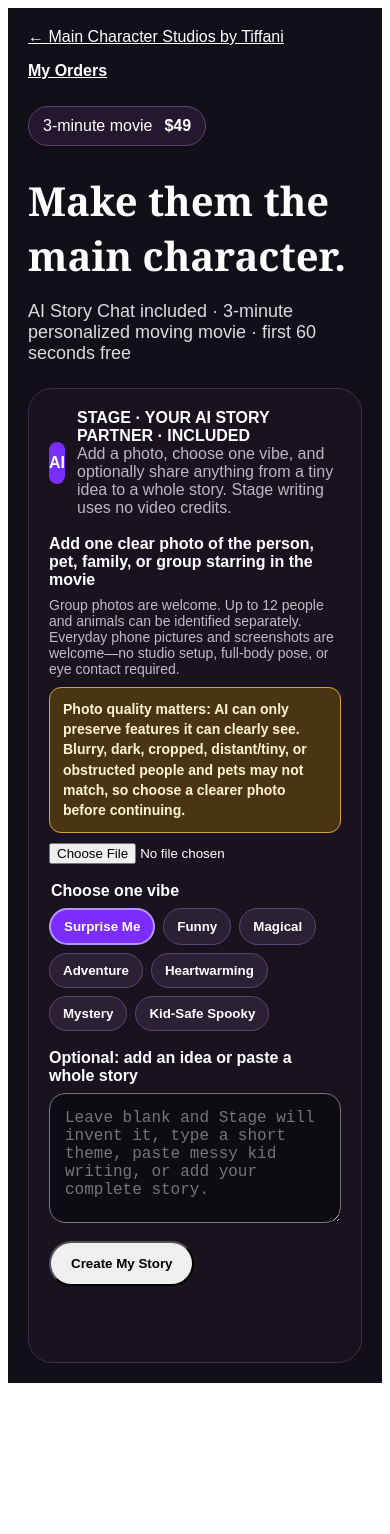
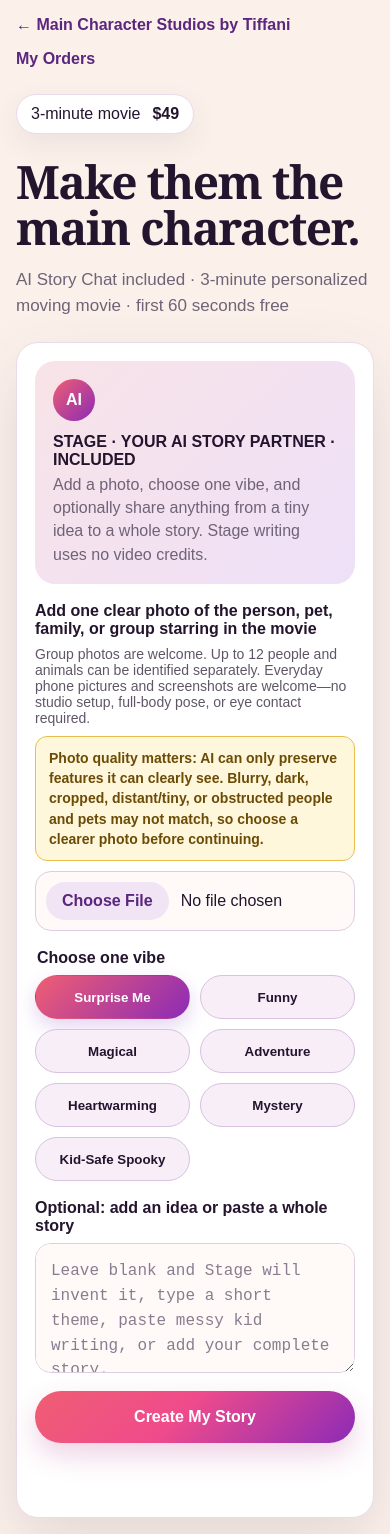
Before and after one commit to debeaux13-cloud/cajun-country, a Next.js app: page /create in a window 390 px wide. Before the commit the page ends 1391 px from the top, so only its background shows below. Built offline with nearby package versions, Linux system fonts and the light colour scheme.

Commit message:
Polish the mobile customer creation experience

```diff
--- a/pages/create.js
+++ b/pages/create.js
@@ -159,46 +159,87 @@
     }catch(error){previewRequest.current=false;setStatus(error.message);setBusy(false)}
   }
 
-  return <main style={{minHeight:'100vh',background:'#120f18',color:'#fff',fontFamily:'Arial,sans-serif'}}>
-    <div style={{maxWidth:980,margin:'0 auto',padding:20}}>
-      <header style={{display:'flex',justifyContent:'space-between',gap:16,alignItems:'center',flexWrap:'wrap'}}>
+  return <main className='createPage' style={{minHeight:'100vh',background:'#120f18',color:'#fff',fontFamily:'Arial,sans-serif'}}>
+    <div className='createShell' style={{maxWidth:980,margin:'0 auto',padding:20}}>
+      <header className='createHeader' style={{display:'flex',justifyContent:'space-between',gap:16,alignItems:'center',flexWrap:'wrap'}}>
         <a href='/' style={{color:'#fff'}}>← Main Character Studios by Tiffani</a>
         <a href='/my-orders' style={{color:'#fff',fontWeight:900}}>My Orders</a>
       </header>
-      <div style={{marginTop:26,padding:'10px 14px',display:'inline-flex',gap:12,alignItems:'center',borderRadius:999,background:'#24182f',border:'1px solid #5c4470'}}><span>3-minute movie</span><strong>$49</strong></div>
-      <h1 style={{fontFamily:'Georgia,serif',fontSize:'clamp(40px,7vw,70px)',marginBottom:8}}>Make them the main character.</h1>
-      <p style={{fontSize:18,opacity:.85}}>AI Story Chat included · 3-minute personalized moving movie · first 60 seconds free</p>
-      <section style={{marginTop:24,background:'#19121f',border:'1px solid #3d2d49',borderRadius:24,padding:20}}>
-        <div style={{display:'flex',gap:12,alignItems:'center',marginBottom:14}}><div style={{width:42,height:42,borderRadius:99,background:'#7b2cff',display:'grid',placeItems:'center',fontWeight:900}}>AI</div><div><b>STAGE · YOUR AI STORY PARTNER · INCLUDED</b><div style={{opacity:.7}}>Add a photo, choose one vibe, and optionally share anything from a tiny idea to a whole story. Stage writing uses no video credits.</div></div></div>
+      <div className='pricePill' style={{marginTop:26,padding:'10px 14px',display:'inline-flex',gap:12,alignItems:'center',borderRadius:999,background:'#24182f',border:'1px solid #5c4470'}}><span>3-minute movie</span><strong>$49</strong></div>
+      <h1 className='createTitle' style={{fontFamily:'Georgia,serif',fontSize:'clamp(40px,7vw,70px)',marginBottom:8}}>Make them the main character.</h1>
+      <p className='createSubtitle' style={{fontSize:18,opacity:.85}}>AI Story Chat included · 3-minute personalized moving movie · first 60 seconds free</p>
+      <section className='createCard' style={{marginTop:24,background:'#19121f',border:'1px solid #3d2d49',borderRadius:24,padding:20}}>
+        <div className='stageIntro' style={{display:'flex',gap:12,alignItems:'center',marginBottom:14}}><div className='aiBadge' style={{width:42,height:42,borderRadius:99,background:'#7b2cff',display:'grid',placeItems:'center',fontWeight:900}}>AI</div><div><b>STAGE · YOUR AI STORY PARTNER · INCLUDED</b><div style={{opacity:.7}}>Add a photo, choose one vibe, and optionally share anything from a tiny idea to a whole story. Stage writing uses no video credits.</div></div></div>
 
         <div style={{margin:'18px 0'}}>
           <label style={{display:'block',fontWeight:800,marginBottom:8}}>Add one clear photo of the person, pet, family, or group starring in the movie</label>
           <div style={{fontSize:14,opacity:.72,marginBottom:8}}>Group photos are welcome. Up to 12 people and animals can be identified separately. Everyday phone pictures and screenshots are welcome—no studio setup, full-body pose, or eye contact required.</div>
-          <div role='note' style={{fontSize:14,fontWeight:800,lineHeight:1.45,margin:'10px 0',padding:'11px 13px',borderRadius:12,color:'#fff4cf',background:'#4a3512',border:'1px solid #d6a33b'}}>Photo quality matters: AI can only preserve features it can clearly see. Blurry, dark, cropped, distant/tiny, or obstructed people and pets may not match, so choose a clearer photo before continuing.</div>
-          <input type='file' disabled={busy||checkingPhoto} accept='image/jpeg,image/png,image/webp,image/heic,image/heif' onChange={file}/>{checkingPhoto&&<span style={{marginLeft:10}}>Checking photo…</span>}{image&&!checkingPhoto&&<span style={{marginLeft:10}}>✓ photo prepared</span>}
+          <div className='photoNote' role='note' style={{fontSize:14,fontWeight:800,lineHeight:1.45,margin:'10px 0',padding:'11px 13px',borderRadius:12,color:'#fff4cf',background:'#4a3512',border:'1px solid #d6a33b'}}>Photo quality matters: AI can only preserve features it can clearly see. Blurry, dark, cropped, distant/tiny, or obstructed people and pets may not match, so choose a clearer photo before continuing.</div>
+          <input className='photoInput' type='file' disabled={busy||checkingPhoto} accept='image/jpeg,image/png,image/webp,image/heic,image/heif' onChange={file}/>{checkingPhoto&&<span style={{marginLeft:10}}>Checking photo…</span>}{image&&!checkingPhoto&&<span style={{marginLeft:10}}>✓ photo prepared</span>}
           {photoCheck&&<div role={photoCheck.status==='retry_required'?'alert':'status'} style={{marginTop:12,padding:'12px 14px',borderRadius:14,lineHeight:1.45,border:`1px solid ${photoCheck.status==='good'?'#4cc38a':photoCheck.status==='caution'?'#d6a33b':'#ff6b6b'}`,background:photoCheck.status==='good'?'#153d2b':photoCheck.status==='caution'?'#4a3512':'#4a1d25'}}><strong>{photoCheck.status==='good'?'✓ This photo is usable':photoCheck.status==='caution'?'This photo is usable—with a heads-up':'Please try another photo'}</strong>{photoCheck.visiblePrincipalSubjectCount>0&&<span> · {photoCheck.visiblePrincipalSubjectCount} principal {photoCheck.visiblePrincipalSubjectCount===1?'subject':'subjects'} visible</span>}<div>{photoCheck.reason}</div><div style={{opacity:.82}}>{photoCheck.tip}</div></div>}
         </div>
 
-        <fieldset disabled={busy} style={{border:0,padding:0,margin:'18px 0'}}><legend style={{fontWeight:800,marginBottom:8}}>Choose one vibe</legend><div style={{display:'flex',gap:8,flexWrap:'wrap'}}>{VIBES.map(option=><button type='button' key={option.value} aria-pressed={vibe===option.value} onClick={()=>chooseVibe(option.value)} style={{padding:'9px 13px',borderRadius:999,fontWeight:800,background:vibe===option.value?'#7b2cff':'#2b2135',color:'#fff',border:vibe===option.value?'2px solid #b994ff':'1px solid #5c4470'}}>{option.label}</button>)}</div></fieldset>
+        <fieldset className='vibePicker' disabled={busy} style={{border:0,padding:0,margin:'18px 0'}}><legend style={{fontWeight:800,marginBottom:8}}>Choose one vibe</legend><div className='vibeButtons' style={{display:'flex',gap:8,flexWrap:'wrap'}}>{VIBES.map(option=><button className='vibeButton' type='button' key={option.value} aria-pressed={vibe===option.value} onClick={()=>chooseVibe(option.value)} style={{padding:'9px 13px',borderRadius:999,fontWeight:800,background:vibe===option.value?'#7b2cff':'#2b2135',color:'#fff',border:vibe===option.value?'2px solid #b994ff':'1px solid #5c4470'}}>{option.label}</button>)}</div></fieldset>
 
         <label htmlFor='story-input' style={{display:'block',fontWeight:800,marginBottom:8}}>Optional: add an idea or paste a whole story</label>
-        <textarea id='story-input' disabled={busy} value={idea} onChange={event=>changeIdea(event.target.value)} placeholder='Leave blank and Stage will invent it, type a short theme, paste messy kid writing, or add your complete story.' style={{width:'100%',minHeight:130,padding:15,borderRadius:16,background:'#0f0b13',color:'#fff',boxSizing:'border-box',fontSize:16}}/>
+        <textarea className='storyInput' id='story-input' disabled={busy} value={idea} onChange={event=>changeIdea(event.target.value)} placeholder='Leave blank and Stage will invent it, type a short theme, paste messy kid writing, or add your complete story.' style={{width:'100%',minHeight:130,padding:15,borderRadius:16,background:'#0f0b13',color:'#fff',boxSizing:'border-box',fontSize:16}}/>
 
-        {!drafts.length&&draftsUsed<3&&<button disabled={busy||checkingPhoto||photoCheck?.status==='retry_required'} onClick={stage} style={{marginTop:14,padding:'13px 20px',borderRadius:999,fontWeight:900}}>{busy?'Creating Draft…':checkingPhoto?'Checking Photo…':'Create My Story'}</button>}
-        <p style={{minHeight:24}}>{status}</p>
+        {!drafts.length&&draftsUsed<3&&<button className='primaryButton' disabled={busy||checkingPhoto||photoCheck?.status==='retry_required'} onClick={stage} style={{marginTop:14,padding:'13px 20px',borderRadius:999,fontWeight:900}}>{busy?'Creating Draft…':checkingPhoto?'Checking Photo…':'Create My Story'}</button>}
+        <p className='statusLine' style={{minHeight:24}}>{status}</p>
         {!drafts.length&&draftsUsed>=3&&<p style={{padding:12,borderRadius:12,background:'#2b2135'}}>All 3 Stage text drafts have been used in this page session.</p>}
         {selectedDraft&&<>
           <h3>Choose your favorite Stage draft</h3>
-          <div style={{display:'flex',gap:8,flexWrap:'wrap',marginBottom:16}}>{drafts.map((draft,index)=><button type='button' disabled={busy} key={`${draft.attempt}-${index}`} onClick={()=>setSelectedDraftIndex(index)} aria-pressed={index===selectedDraftIndex} style={{padding:'9px 13px',borderRadius:999,fontWeight:800,color:'#fff',background:index===selectedDraftIndex?'#7b2cff':'#2b2135',border:'1px solid #5c4470'}}>Draft {draft.attempt}/3</button>)}</div>
+          <div style={{display:'flex',gap:8,flexWrap:'wrap',marginBottom:16}}>{drafts.map((draft,index)=><button className='draftButton' type='button' disabled={busy} key={`${draft.attempt}-${index}`} onClick={()=>setSelectedDraftIndex(index)} aria-pressed={index===selectedDraftIndex} style={{padding:'9px 13px',borderRadius:999,fontWeight:800,color:'#fff',background:index===selectedDraftIndex?'#7b2cff':'#2b2135',border:'1px solid #5c4470'}}>Draft {draft.attempt}/3</button>)}</div>
           <h3>Draft {selectedDraft.attempt}/3 · Your editable 3-minute plan</h3>
           <p style={{opacity:.78}}>Make it yours before previewing. For example: “change the horse to a unicorn,” rewrite dialogue, or adjust any event.</p>
-          <textarea disabled={busy} value={selectedDraft.plan} onChange={event=>changeSelectedPlan(event.target.value)} style={{width:'100%',minHeight:360,padding:14,borderRadius:16,background:'#0f0b13',color:'#fff',boxSizing:'border-box'}}/>
-          {draftsUsed<3&&<button disabled={busy} onClick={stage} style={{marginTop:12,padding:'12px 18px',borderRadius:999,fontWeight:900}}>{busy?'Writing another text draft…':'Try another story'}</button>}
+          <textarea className='storyInput planInput' disabled={busy} value={selectedDraft.plan} onChange={event=>changeSelectedPlan(event.target.value)} style={{width:'100%',minHeight:360,padding:14,borderRadius:16,background:'#0f0b13',color:'#fff',boxSizing:'border-box'}}/>
+          {draftsUsed<3&&<button className='secondaryButton' disabled={busy} onClick={stage} style={{marginTop:12,padding:'12px 18px',borderRadius:999,fontWeight:900}}>{busy?'Writing another text draft…':'Try another story'}</button>}
           {draftsUsed>=3&&<p style={{opacity:.76}}>You have all 3 text drafts. Select the one you like best and edit it as much as you want.</p>}
           <p style={{opacity:.72}}>These three choices are text-only and use no video or Runway credits. Your selected draft gets one free moving 60-second preview; after payment, that same story continues through scenes 7–18.</p>
-          <button disabled={busy||!photoCheck?.previewEntitlement} onClick={preview} style={{marginTop:8,padding:'15px 22px',borderRadius:999,fontWeight:900}}>Make my one free moving preview →</button>
+          <button className='previewButton' disabled={busy||!photoCheck?.previewEntitlement} onClick={preview} style={{marginTop:8,padding:'15px 22px',borderRadius:999,fontWeight:900}}>Make my one free moving preview →</button>
         </>}
       </section>
     </div>
+    <style jsx global>{`
+      *{box-sizing:border-box}
+      html,body{margin:0;max-width:100%;overflow-x:hidden}
+      .createPage{background:#fbf1ea!important;color:#24152e!important}
+      .createShell{padding:24px!important}
+      .createHeader a{color:#5b267d!important;font-weight:800;text-decoration:none}
+      .pricePill{background:#fff!important;border:1px solid #eadbe9!important;box-shadow:0 10px 28px rgba(61,35,73,.08)}
+      .createTitle{line-height:1!important;letter-spacing:-1.5px}
+      .createSubtitle{color:#6f6378!important;opacity:1!important}
+      .createCard{background:#fff!important;border:1px solid #eadbe9!important;box-shadow:0 24px 65px rgba(67,36,78,.12);padding:28px!important}
+      .stageIntro{padding:18px;border-radius:20px;background:linear-gradient(135deg,#f8e3e7,#eee0f8);align-items:flex-start!important}
+      .stageIntro>div:last-child>div{color:#6f6378;opacity:1!important;margin-top:4px;line-height:1.45}
+      .aiBadge{background:linear-gradient(135deg,#ef5e72,#8c2bb6)!important;color:#fff;flex:0 0 42px}
+      .photoNote{color:#6b4b05!important;background:#fff7dc!important;border-color:#e8bf4f!important}
+      .photoInput{display:block;width:100%;padding:12px;border:1px solid #ddcde1;border-radius:16px;background:#fffaf7;color:#24152e;font:inherit}
+      .photoInput::file-selector-button{border:0;border-radius:999px;padding:10px 16px;margin-right:12px;background:#f0e4f5;color:#5b267d;font-weight:900;cursor:pointer}
+      .vibeButtons{gap:10px!important}
+      .vibeButton{color:#24152e!important;background:#f7eef8!important;border:1px solid #d8c1e2!important;min-height:44px}
+      .vibeButton[aria-pressed="true"]{color:#fff!important;background:linear-gradient(135deg,#ef5e72,#8c2bb6)!important;border-color:transparent!important;box-shadow:0 8px 20px rgba(122,42,184,.2)}
+      .storyInput{width:100%!important;border:1px solid #ddcde1!important;background:#fffaf7!important;color:#24152e!important;line-height:1.55;resize:vertical}
+      .storyInput::placeholder{color:#8a7c90}
+      .primaryButton,.previewButton{border:0!important;color:#fff!important;background:linear-gradient(135deg,#ef5e72,#ef4b8c 45%,#8c2bb6)!important;box-shadow:0 12px 28px rgba(178,52,137,.22);cursor:pointer;font-size:16px}
+      .secondaryButton,.draftButton{color:#5b267d!important;background:#f5eaf8!important;border:1px solid #d8c1e2!important;cursor:pointer}
+      .draftButton[aria-pressed="true"]{color:#fff!important;background:#7a2ab8!important}
+      button:disabled{opacity:.52;cursor:not-allowed!important}
+      .statusLine{color:#5b267d;font-weight:800;line-height:1.45}
+      .planInput{min-height:420px!important}
+      @media(max-width:640px){
+        .createShell{padding:16px!important}
+        .createHeader{align-items:flex-start!important}
+        .createTitle{font-size:46px!important;margin-top:24px!important}
+        .createSubtitle{font-size:17px!important;line-height:1.5}
+        .createCard{padding:18px!important;border-radius:22px!important}
+        .stageIntro{display:block!important}
+        .aiBadge{margin-bottom:12px}
+        .vibeButtons{display:grid!important;grid-template-columns:repeat(2,minmax(0,1fr))}
+        .vibeButton{width:100%}
+        .primaryButton,.previewButton,.secondaryButton{display:block;width:100%;min-height:52px}
+        .photoInput{padding:10px}
+      }
+    `}</style>
   </main>
 }
```
